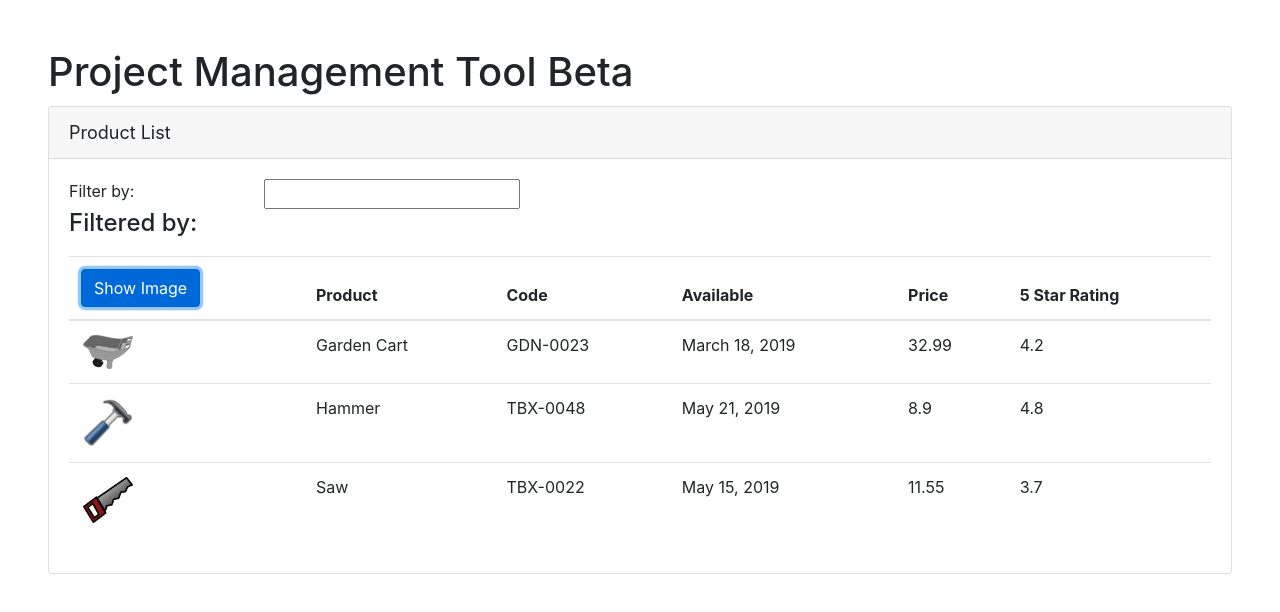
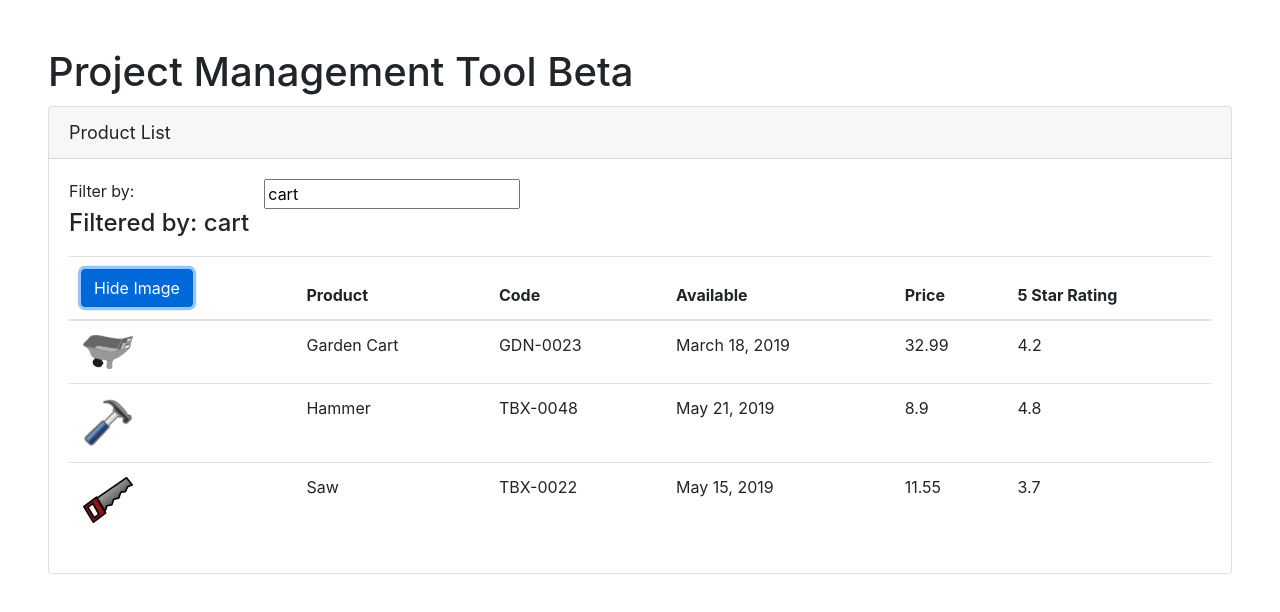
Before and after one commit to pkgamma/angular-exercise, an Angular app in the folder angular-pm-tool/: page / in a window 1280 px wide. Both pictures are taken after a click on the button "Show Image". Shown: the top 612 px of the page. Built offline with nearby package versions, Linux system fonts and the light colour scheme.

Commit message:
two way binding works

```diff
--- a/angular-pm-tool/src/app/app.module.ts
+++ b/angular-pm-tool/src/app/app.module.ts
@@ -1,5 +1,6 @@
 import { BrowserModule } from '@angular/platform-browser';
 import { NgModule } from '@angular/core';
+import { FormsModule } from '@angular/forms';
 
 import { AppComponent } from './app.component';
 import { ProductListComponent } from './products/product-list.component';
@@ -10,7 +11,8 @@
     ProductListComponent
   ],
   imports: [
-    BrowserModule
+    BrowserModule,
+    FormsModule
   ],
   bootstrap: [AppComponent]
 })
--- a/angular-pm-tool/src/app/products/product-list.component.html
+++ b/angular-pm-tool/src/app/products/product-list.component.html
@@ -5,11 +5,11 @@
     <div class = 'card-body'>
         <div class = 'row'>
             <div class = 'col-md-2'>Filter by:</div>
-            <div class = 'col-md-4'><input type = 'text'/></div>
+            <div class = 'col-md-4'><input type = 'text' [(ngModel)] = 'listFilter'/></div>
         </div>
         <div class = 'row'>
             <div class = 'col-md-6'>
-                <h4>Filtered by:</h4>
+                <h4>Filtered by: {{listFilter}}</h4>
             </div>
         </div>
         <div class = 'table-responsive' *ngIf = 'products && products.length'>
@@ -17,8 +17,9 @@
                 <thead>
                     <tr>
                         <th>
-                            <button class = 'btn btn-primary'>
-                                Show Image
+                            <button class = 'btn btn-primary'
+                            (click) = 'toggleImage()'>
+                                {{showImage ? 'Hide' : "Show"}} Image
                             </button>
                         </th>
                         <th>Product</th>
@@ -31,7 +32,8 @@
                 <tbody>
                     <tr *ngFor = 'let product of products'>
                         <td>
-                            <img [src] = 'product.imageUrl'
+                            <img *ngIf = 'showImage'
+                            [src] = 'product.imageUrl'
                             [title] = 'product.productName'
                             [style.width.px] = 'imageWidth'
                             [style.margin.px] = 'imageMargin'>
--- a/angular-pm-tool/src/app/products/product-list.component.ts
+++ b/angular-pm-tool/src/app/products/product-list.component.ts
@@ -8,6 +8,8 @@
     pageTitle: string = "Product List";
     imageWidth: number = 50;
     imageMargin: number = 2;
+    showImage: boolean = false;
+    listFilter: string = 'cart';
     products: any[] = [
         {
             "productId": 2,
@@ -40,4 +42,8 @@
             "imageUrl": "assets/images/saw.png"
         }
     ];
+
+    toggleImage(): void {
+        this.showImage = !this.showImage;
+    }
 }
```
